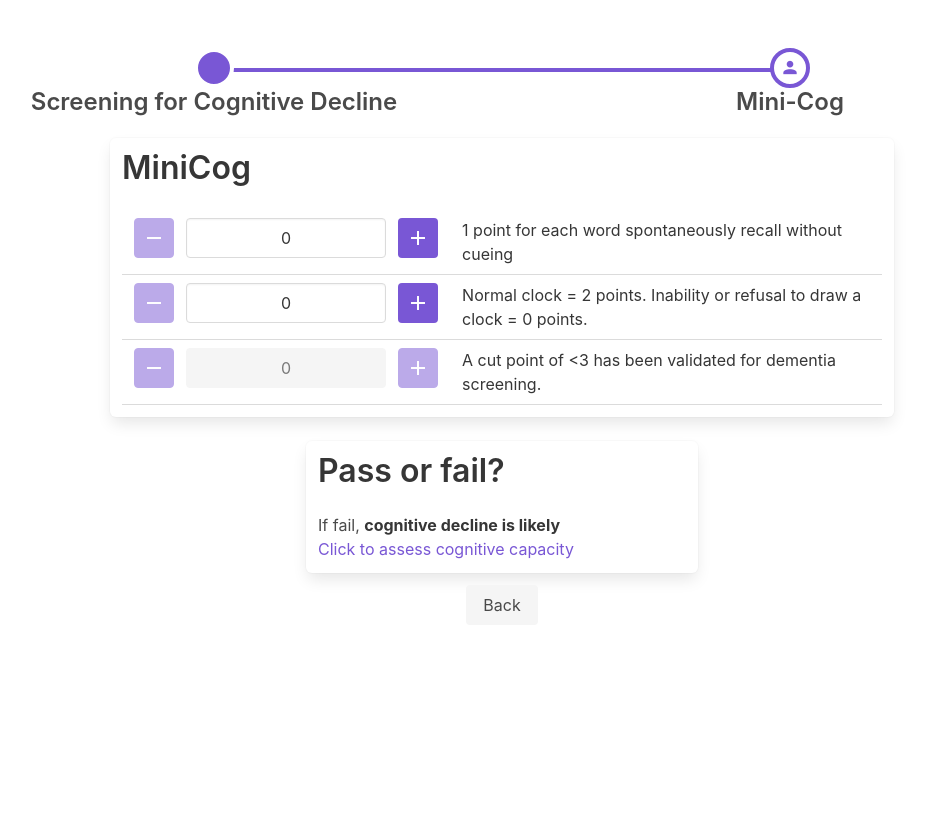
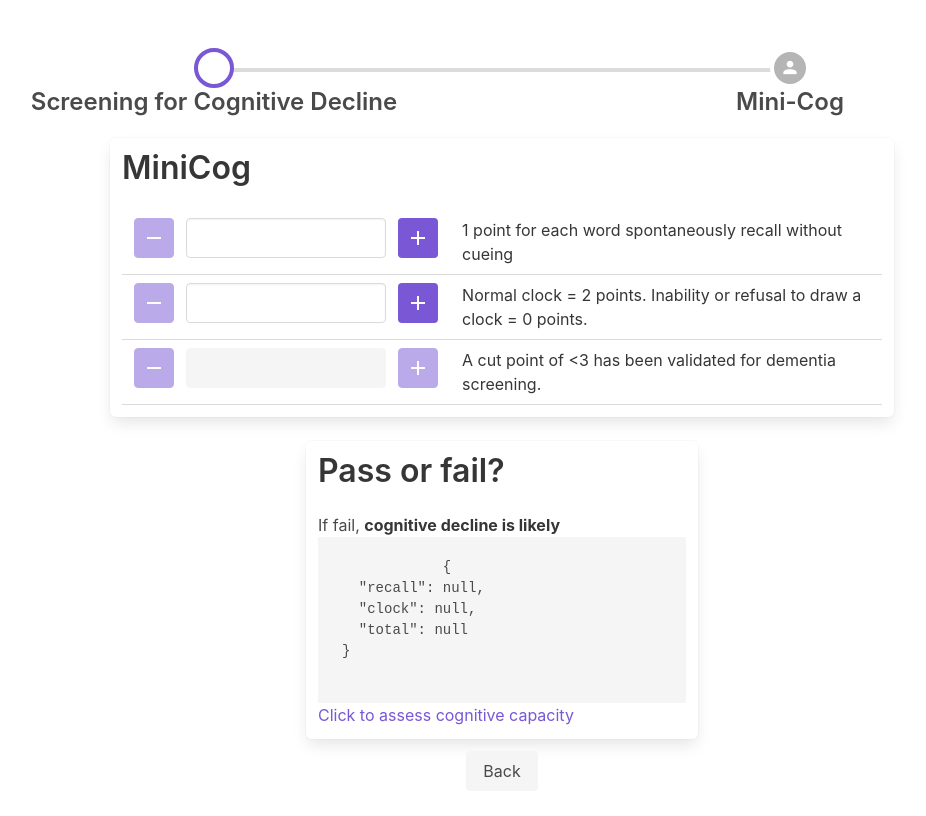
Before and after one commit to likit/icope, a Vue app: page /minicog in a window 1280 px wide. Shown: the top 816 px of the page, without its empty margins (138-1064 px from the left). Built offline with nearby package versions, Linux system fonts and the light colour scheme; some icons are missing.

Commit message:
added code to update state every time the model changes

```diff
--- a/src/main.js
+++ b/src/main.js
@@ -4,6 +4,7 @@ import Vue from 'vue'
 import App from './App.vue'
 import VueRouter from 'vue-router'
 import router from './router'
+import store from './store'
 
 Vue.use(VueRouter)
 
@@ -13,5 +14,6 @@ Vue.use(Buefy)
 
 new Vue({
   router,
+  store,
   render: h => h(App),
 }).$mount('#app')
--- a/src/views/Entry.vue
+++ b/src/views/Entry.vue
@@ -8,10 +8,11 @@
           </figure>
         </div>
         <h1 class="title has-text-centered">Welcome to ICOPE App</h1>
+        country {{ form.country }}
         <div class="columns">
           <div class="column is-one-third is-offset-4 box">
-            <b-field label="Country">
-              <b-select placeholder="Select a country" size="is-large" expanded required>
+            <b-field label="Country" type="is-danger">
+              <b-select placeholder="Select a country" v-model="form.country" size="is-large" expanded required>
                 <option value="Thailand">Thailand</option>
                 <option value="Myanmar">Myanmar</option>
                 <option value="Malaysia">Malaysia</option>
@@ -20,7 +21,6 @@
             </b-field>
             <div class="buttons is-centered">
               <b-button type="is-primary"
-                        size="is-large"
                         @click="$router.push({ name: 'Menu'})"
                         icon-right="chevron-right"
                         icon-pack="fas">
@@ -36,7 +36,17 @@
 
 <script>
 export default {
-  name: "Entry"
+  name: "Entry",
+  computed: {
+    form: {
+      get () {
+        return this.$store.state.form
+      },
+      set () {
+        this.$store.state.commit('UPDATE_FORM', this.form)
+      }
+    }
+  }
 }
 </script>
 
--- a/src/views/MiniCog.vue
+++ b/src/views/MiniCog.vue
@@ -2,7 +2,7 @@
   <div>
     <section class="section">
       <div class="container">
-        <b-steps size="is-medium" :has-navigation="false" v-model="activeStep">
+        <b-steps size="is-medium" :has-navigation="false">
           <b-step-item label="Screening for Cognitive Decline"
                        step="1" icon-pack="fas" icon="account">
           </b-step-item>
@@ -17,7 +17,7 @@
               <tr>
                 <td>
                   <b-field>
-                    <b-numberinput v-model="recall" min="0" max="3"></b-numberinput>
+                    <b-numberinput v-model="minicog.recall" min="0" max="3"></b-numberinput>
                   </b-field>
                 </td>
                 <td>
@@ -27,7 +27,7 @@
               <tr>
                 <td>
                   <b-field>
-                    <b-numberinput min="0" max="2" step="2" v-model="clock"></b-numberinput>
+                    <b-numberinput min="0" max="2" step="2" v-model="minicog.clock"></b-numberinput>
                   </b-field>
                 </td>
                 <td>
@@ -56,6 +56,9 @@
             <p>
               If fail, <strong>cognitive decline is likely</strong>
             </p>
+            <pre>
+            {{ $store.state.form.minicog }}
+            </pre>
             <a>Click to assess cognitive capacity</a>
           </div>
         </div>
@@ -70,20 +73,28 @@
 <script>
 export default {
   name: "MiniCog",
-  data () {
-    return {
-      activeStep: 2,
-      recall: 0,
-      clock: 0
+  computed: {
+    minicog: {
+      get () {
+        return this.$store.state.form.minicog
+      },
+      set () {
+        this.$store.state.commit('UPDATE_MINICOG', this.minicog)
+      }
+    },
+    totalScore : {
+      get () {
+        if (this.minicog.recall != null && this.minicog.clock != null) {
+          return this.minicog.recall + this.minicog.clock
+        } else {
+          return null
+        }
+      },
     }
   },
-  computed: {
-    totalScore () {
-      if (this.recall != null && this.clock != null) {
-        return this.recall + this.clock
-      } else {
-        return null
-      }
+  watch: {
+    totalScore (newValue) {
+      this.$store.commit('UPDATE_MINICOG_SCORE', newValue)
     }
   }
 }
```
